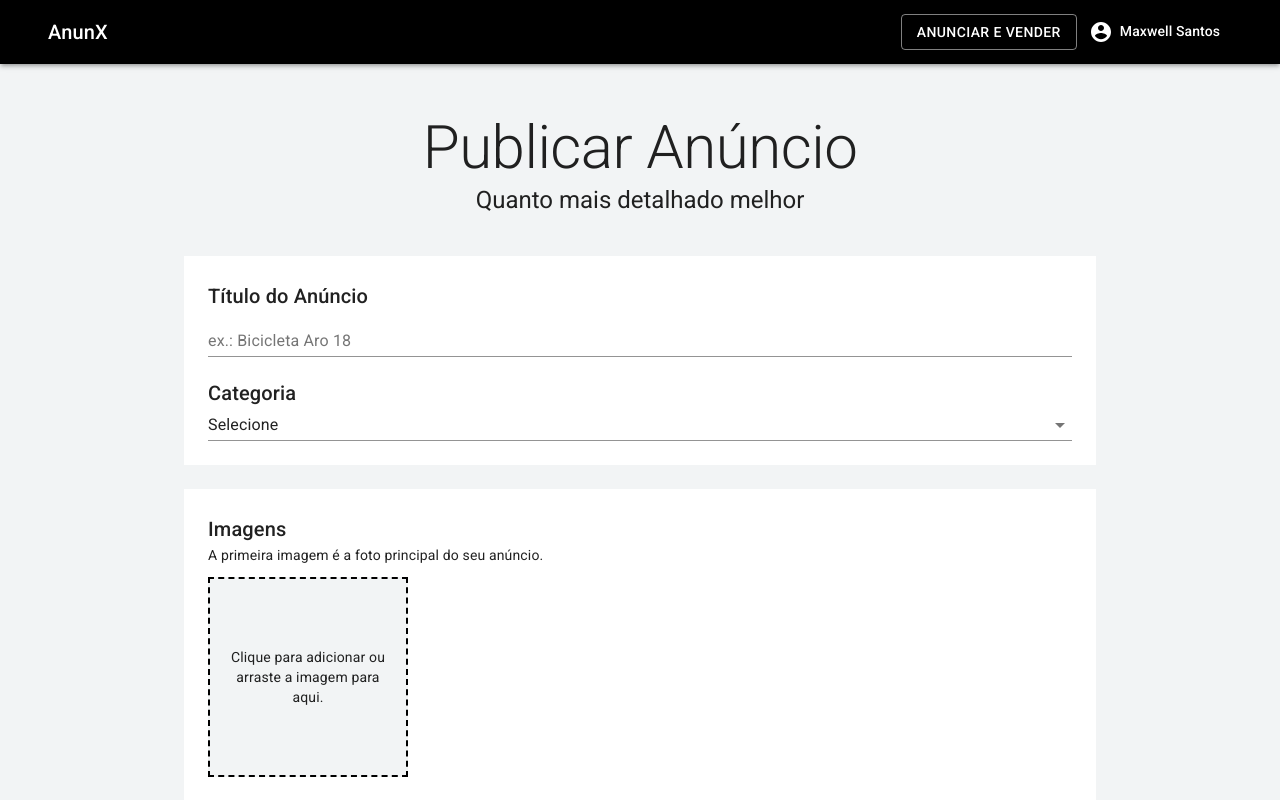
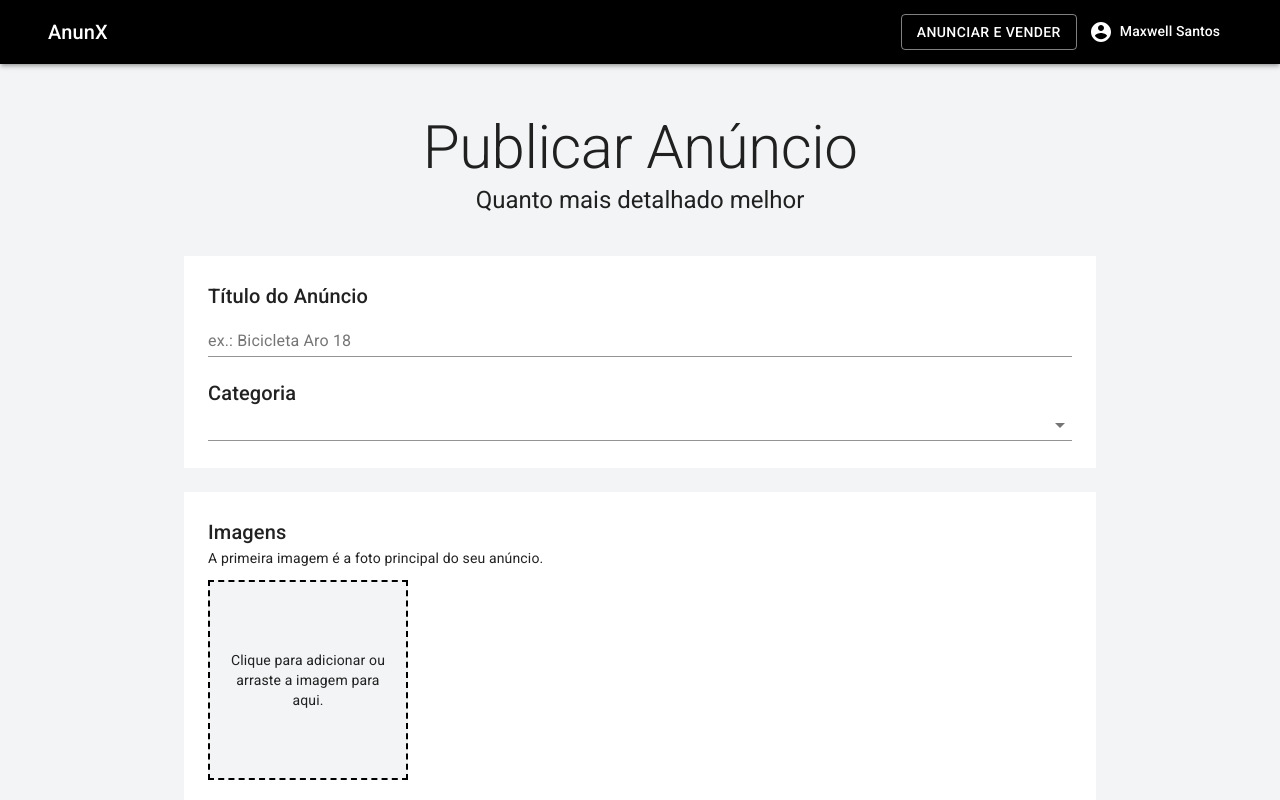
Before and after one commit to Maxwellsan91/anunx, a Next.js app: page /user/publish in a window 1280 px wide. Shown: the top 800 px of the page. Built offline with nearby package versions, Linux system fonts and the light colour scheme.

Commit message:
Validacao do campo categoria

```diff
--- a/pages/user/publish.js
+++ b/pages/user/publish.js
@@ -9,7 +9,9 @@ import {
     Typography,
     InputLabel,
     OutlinedInput,
-    InputAdornment
+    InputAdornment,
+    MenuItem,
+    FormHelperText,
 } from '@material-ui/core'
 import { Formik } from 'formik'
 import * as yup from 'yup'
@@ -87,6 +89,8 @@ const validationSchema = yup.object().shape({
         .max(100, 'Título muito grande')
         .required('Campo obrigatório'),
 
+        category: yup.string()
+            .required('Campo obrigatório'),
 })
 
 const Publish = () => {
@@ -118,7 +122,8 @@ const Publish = () => {
         <TemplateDefault>
             <Formik
                 initialValues={{
-                    title: ''
+                    title: '',
+                    category: '',
                 }}
                 validationSchema={validationSchema}
                     onSubmit={(values) => {
@@ -162,29 +167,30 @@ const Publish = () => {
                                     <Typography component="h6" variant="h6" color="textPrimary">
                                         Categoria
                                     </Typography>
-                                    <Select
-                                    native
-                                    value=""
-                                    fullWidth
-                                    onChange={() => {}}
-                                    inputProps={{
-                                        name: 'age',
-                                    }}
-                                    >
-                                        <option value="">Selecione</option>
-                                        <option value={1}>Agricultura</option>
-                                        <option value={2}>Bebê e Criança</option>
-                                        <option value={3}>Carro</option>
-                                        <option value={4}>Celular e Tablets</option>
-                                        <option value={5}>Equipamentos Elétricos</option>
-                                        <option value={6}>Emprego</option>
-                                        <option value={7}>Imóveis</option>
-                                        <option value={8}>Lazer</option>
-                                        <option value={9}>Móveis, Casa, Jardim</option>
-                                        <option value={10}>Moda</option>
-                                        <option value={11}>Tecnologia</option>
-                                        <option value={12}>Outros</option>
-                                    </Select>
+                                    <FormControl error={errors.category} fullWidth>
+                                        <Select
+                                        name="category"
+                                        value={values.category}
+                                        fullWidth
+                                        onChange={handleChange}
+                                        >
+                                            <MenuItem value={"Agricultura"}>Agricultura</MenuItem>
+                                            <MenuItem value={"Bebê e Criança"}>Bebê e Criança</MenuItem>
+                                            <MenuItem value={"Carro"}>Carro</MenuItem>
+                                            <MenuItem value={"Celular e Tablets"}>Celular e Tablets</MenuItem>
+                                            <MenuItem value={"Equipamentos Elétricos"}>Equipamentos Elétricos</MenuItem>
+                                            <MenuItem value={"Emprego"}>Emprego</MenuItem>
+                                            <MenuItem value={"Imóveis"}>Imóveis</MenuItem>
+                                            <MenuItem value={"Lazer"}>Lazer</MenuItem>
+                                            <MenuItem value={"Móveis, Casa, Jardim"}>Móveis, Casa, Jardim</MenuItem>
+                                            <MenuItem value={"Moda"}>Moda</MenuItem>
+                                            <MenuItem value={"Tecnologia"}>Tecnologia</MenuItem>
+                                            <MenuItem value={"Outros"}>Outros</MenuItem>
+                                        </Select>
+                                        <FormHelperText>
+                                            { errors.category }
+                                        </FormHelperText>
+                                    </FormControl>
                                 </Box>
                             </Container>
 
```
